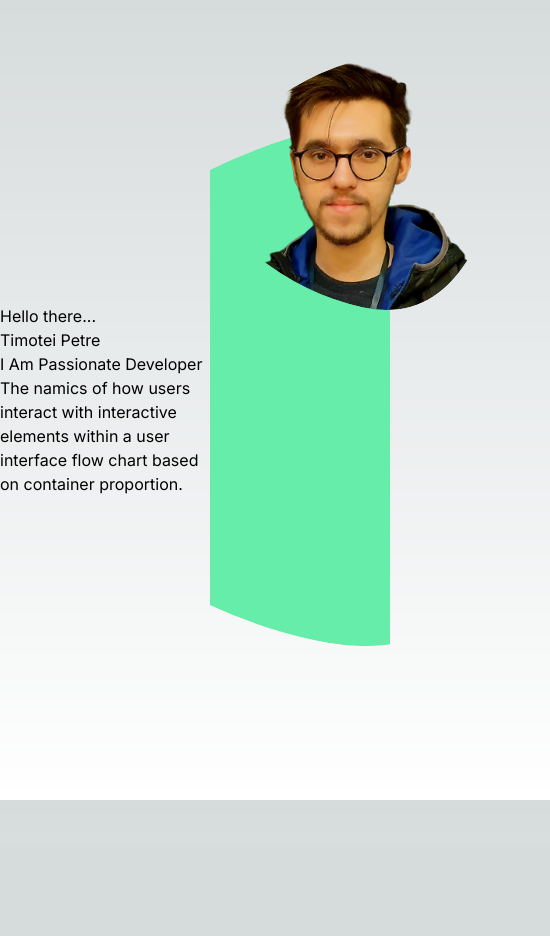
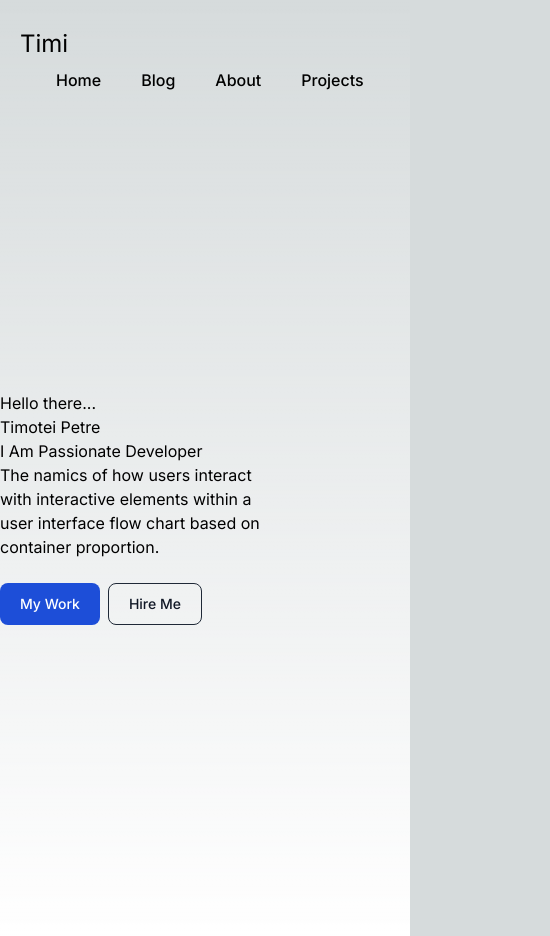
Before and after one commit to timi-petre/amicus-portfolio, a Next.js app: page / in a window 390 px wide. Shown: the whole page, 550 px wide, since content can reach past the window. Before the commit the page ends 844 px from the top, so only its background shows below. Built offline with nearby package versions, Linux system fonts and the light colour scheme.

Commit message:
responsive logo

```diff
--- a/app/layout.tsx
+++ b/app/layout.tsx
@@ -19,6 +19,11 @@ export default function RootLayout({ children }: { children: React.ReactNode })
 					{children}
 					{/* <Footer /> */}
 				</div>
+				<script
+					src="https://kit.fontawesome.com/42c1633124.js"
+					crossOrigin="anonymous"
+					defer
+				></script>
 			</body>
 		</html>
 	);
--- a/app/navbar.tsx
+++ b/app/navbar.tsx
@@ -2,9 +2,9 @@ import Link from 'next/link';
 export default function Navbar() {
 	return (
 		<>
-			<nav className="sm:flex sm:justify-between flex-wrap mx-5 my-5 space-x-4 hidden w-full">
+			<nav className="sm:flex sm:justify-between flex-wrap mx-5 my-5 space-x-4  w-full">
 				<Link href="/">
-					<h1 className="text-xl">Timotei Petre</h1>
+					<h1 className="text-2xl leading-loose">Timi</h1>
 				</Link>
 				<div>
 					{[
@@ -16,7 +16,7 @@ export default function Navbar() {
 						<Link
 							href={url}
 							key={title}
-							className="rounded-lg my-5 px-3 py-2 text-white-700 font-medium hover:bg-slate-100 hover:text-slate-900 "
+							className="rounded-lg my-5 mx-2 px-3 py-2 text-white-700 font-medium hover:bg-slate-100 hover:text-slate-900 ease-in duration-200"
 						>
 							{title}
 						</Link>
--- a/app/page.tsx
+++ b/app/page.tsx
@@ -6,6 +6,7 @@ export default function Home() {
 		'The namics of how users interact with interactive elements within a user interface flow chart based on container proportion.';
 	let intro = 'Hello there...';
 	let fullName = 'Timotei Petre';
+
 	return (
 		<>
 			<div className="flex justify-around">
@@ -14,9 +15,30 @@ export default function Home() {
 					<h1>{fullName}</h1>
 					<p>{shortDescription}</p>
 					<p>{longDescription}</p>
+					<br />
+					<div className="flex">
+						<button
+							type="button"
+							className="text-white bg-blue-700 hover:bg-blue-800 focus:ring-4 focus:ring-blue-300 font-medium rounded-lg text-sm px-5 py-2.5 mr-2 mb-2 dark:bg-blue-600 dark:hover:bg-blue-700 focus:outline-none dark:focus:ring-blue-800 ease-in duration-300"
+						>
+							My Work
+						</button>
+						<button
+							type="button"
+							className="text-gray-900 hover:text-white border border-gray-800 hover:bg-gray-900 focus:ring-4 focus:outline-none focus:ring-gray-300 font-medium rounded-lg text-sm px-5 py-2.5 text-center mr-2 mb-2 dark:border-gray-600 dark:text-gray-400 dark:hover:text-black dark:hover:bg-gray-100 dark:focus:ring-gray-800 ease-in duration-300"
+						>
+							Hire Me
+						</button>
+					</div>
 				</div>
 
-				<div className={style.blob}></div>
+				<div className={`${style.blob} sm:max-lg:hidden`}></div>
+			</div>
+
+			<div className={`animate-bounce w-6 h-6 ${style.test}`}>
+				<i className={`${style.circle_parent} fa-regular fa-circle`}>
+					<i className={`fa-solid fa-chevron-down ${style.arrow_child}`}></i>
+				</i>
 			</div>
 		</>
 	);
--- a/app/styles/components/Home.module.css
+++ b/app/styles/components/Home.module.css
@@ -1,21 +1,28 @@
 .blob {
-	background: url(/././blob.svg) no-repeat;
-
-	width: 800px;
+	background: url(/././blobw.svg) no-repeat;
+	width: 100%;
+	max-width: 800px;
 	height: 800px;
 	background-size: cover;
-	position: relative;
-	background-position: center center;
+	/* background-position: center center; */
 }
 
-.blob::before {
-	content: '';
-	background: url(/././blobw.svg) no-repeat;
-	width: 100vw;
-	height: 86vh;
+.test {
+	margin: 0 auto;
+}
+
+.circle_parent {
+	position: relative;
+	font-size: 40px;
+	cursor: pointer;
+}
+
+.arrow_child {
 	position: absolute;
-	top: -5px;
-	left: -50px;
-	right: 0;
-	bottom: 0;
+	cursor: pointer;
+	font-size: 20px;
+	top: 0.5em;
+	left: 0.5em;
 }
+
+/* Mobile */
```
